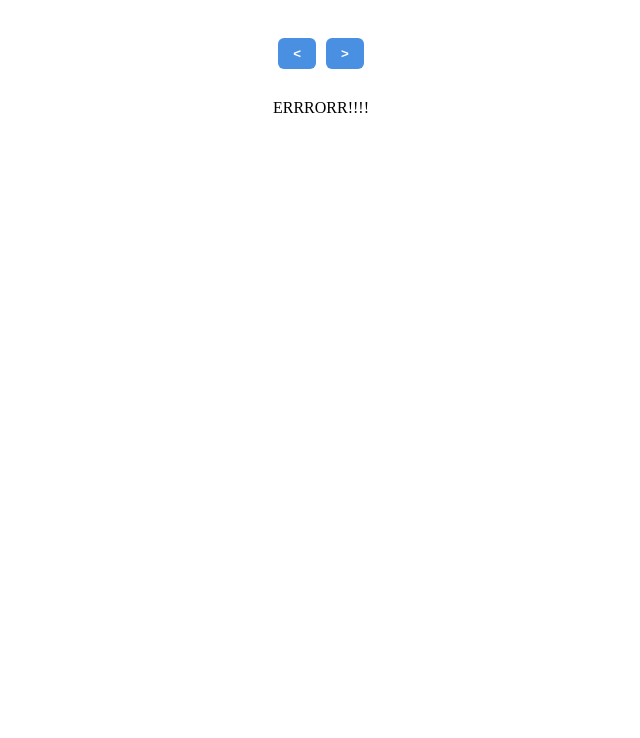
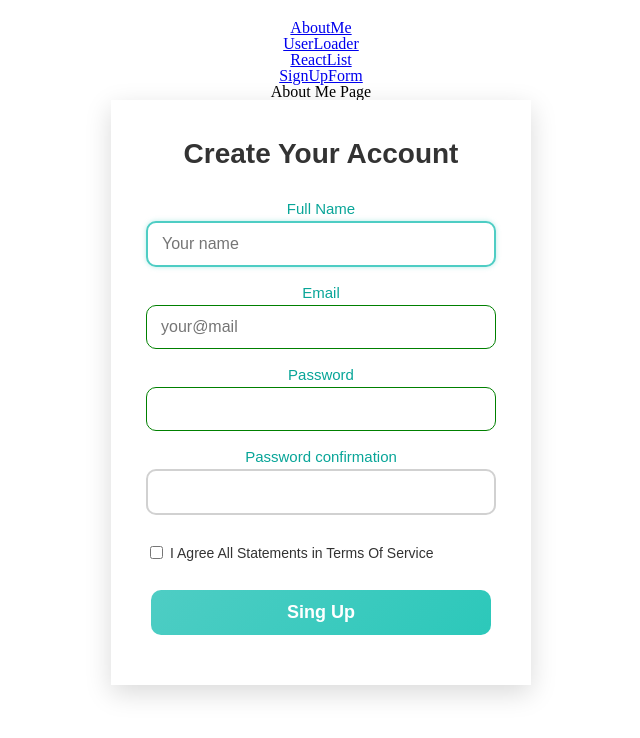
Before and after one commit to GromavVL/React-Homework, a React (Vite) app: page /signup in a window 1280 px wide. Shown: the top 738 px of the page, without its empty margins (319-959 px from the left). Built offline with nearby package versions, Linux system fonts and the light colour scheme; no server answers.

Commit message:
Task react router dom

```diff
--- a/package.json
+++ b/package.json
@@ -15,7 +15,9 @@
     "prettier-format": "^4.0.0",
     "react": "^19.1.1",
     "react-dom": "^19.1.1",
-    "react-icons": "^5.5.0"
+    "react-icons": "^5.5.0",
+    "react-router": "^7.11.0",
+    "react-router-dom": "^7.11.0"
   },
   "devDependencies": {
     "@eslint/js": "^9.33.0",
--- a/src/App.jsx
+++ b/src/App.jsx
@@ -1,9 +1,45 @@
-import UsersLoader from "./components/UsersLoader";
+import {
+  BrowserRouter as Router,
+  Routes,
+  Route,
+  Link,
+  Navigate,
+} from 'react-router-dom';
+import UsersLoader from './components/UsersLoader';
+import ReactList from './components/ReactLists';
+import SignUpForm from './components/SignUpForm';
+import AboutMe from './components/aboutMe';
+import NotFoundPage from './components/notFound';
 
 function App () {
   return (
     <>
-      <UsersLoader/>
+      <Router>
+        <nav>
+          <ul>
+            <li>
+              <Link to='/'>AboutMe</Link>
+            </li>
+            <li>
+              <Link to='/userloader'>UserLoader</Link>
+            </li>
+            <li>
+              <Link to='/list'>ReactList</Link>
+            </li>
+            <li>
+              <Link to='/signup'>SignUpForm</Link>
+            </li>
+          </ul>
+        </nav>
+        <Routes>
+          <Route path='/' element={<AboutMe />}>
+            <Route path='/userloader' element={<UsersLoader />} />
+            <Route path='/list' element={<ReactList />} />
+            <Route path='/signup' element={<SignUpForm />} />
+            <Route path='*' element={<NotFoundPage />} />
+          </Route>
+        </Routes>
+      </Router>
     </>
   );
 }
--- /dev/null
+++ b/src/components/AboutMe/index.jsx
@@ -0,0 +1,14 @@
+import { Outlet } from 'react-router-dom';
+
+function AboutMe () {
+  return (
+    <>
+      <h1>About Me Page</h1>
+      <Outlet >
+
+      </Outlet>
+    </>
+  );
+}
+
+export default AboutMe;
--- /dev/null
+++ b/src/components/NotFound/NotFoundPage.module.scss
@@ -0,0 +1,55 @@
+.errFoundWrapper {
+    display: flex;
+    flex-direction: column;
+    align-items: center;
+    justify-content: center;
+    height: 100vh;
+    background: linear-gradient(135deg, #a8c0ff, #533ac4);
+    color: #fff;
+    text-align: center;
+    font-family: 'Poppins', sans-serif;
+    animation: fadeIn 1s ease-in-out;
+  }
+
+  .numOfErr {
+    font-size: 150px;
+    font-weight: 900;
+    margin-bottom: 10px;
+    background: linear-gradient(90deg, #ff8a00, #e52e71);
+    -webkit-background-clip: text;
+    -webkit-text-fill-color: transparent;
+    animation: float 3s ease-in-out infinite;
+  }
+
+  .homeBtn {
+      padding: 12px 28px;
+    font-size: 16px;
+    font-weight: 600;
+    color: #3f2b96;
+    background: #fff;
+    border: none;
+    border-radius: 30px;
+    cursor: pointer;
+    transition: all 0.3s ease;
+
+    &:hover {
+      transform: scale(1.05);
+      background: #f3f3f3;
+    }
+  }
+
+  .textOfErr {
+    font-size: 28px;
+    margin-bottom: 15px;
+    font-weight: 500;
+  }
+
+  @keyframes float {
+    0%, 100% { transform: translateY(0); }
+    50% { transform: translateY(-10px); }
+  }
+
+  @keyframes fadeIn {
+    from { opacity: 0; transform: translateY(20px); }
+    to { opacity: 1; transform: translateY(0); }
+  }
--- /dev/null
+++ b/src/components/NotFound/index.jsx
@@ -0,0 +1,23 @@
+import React, { useEffect } from 'react';
+import styles from './NotFoundPage.module.scss';
+import { useNavigate } from 'react-router';
+
+function NotFoundPage() {
+  const navigate = useNavigate();
+
+  useEffect(() => {
+    const id = setTimeout(() => navigate('/'), 10000);
+    return () => clearInterval(id);
+  }, [navigate]);
+  return (
+    <div className={styles.errFoundWrapper}>
+      <div className={styles.numOfErr}>404</div>
+      <div className={styles.textOfErr}>Oops! Page not found</div>
+      <button className={styles.homeBtn} onClick={() => navigate('/')}>
+        Go Home
+      </button>
+    </div>
+  );
+}
+
+export default NotFoundPage;
--- a/src/components/SignUpForm/SignUpForm.module.scss
+++ b/src/components/SignUpForm/SignUpForm.module.scss
@@ -1,14 +1,11 @@
-* {
-  box-sizing: border-box;
-  font-family: "Poppins", sans-serif;
-}
-
 body {
-  background: linear-gradient(135deg, #a8edea 0%, #fed6e3 100%);
-  min-height: 100vh;
-  display: flex;
-  justify-content: center;
-  align-items: center;
+  // background: linear-gradient(135deg, #a8edea 0%, #fed6e3 100%);
+  // min-height: 100vh;
+  // display: flex;
+  // justify-content: center;
+  // align-items: center;
+  // box-sizing: border-box;
+  // font-family: 'Poppins', sans-serif;
 }
 
 .mainHome {
@@ -99,9 +96,7 @@ body {
   font-size: 18px;
   cursor: pointer;
   margin-top: 10px;
-  transition:
-    transform 0.2s ease,
-    background 0.3s ease;
+  transition: transform 0.2s ease, background 0.3s ease;
 }
 .submitSingUp:hover {
   transform: translateY(-2px);
--- a/src/main.jsx
+++ b/src/main.jsx
@@ -1,6 +1,6 @@
 import { StrictMode } from "react";
 import { createRoot } from "react-dom/client";
-// import "./index.css";
+import "./index.css";
 import App from "./App.jsx";
 
 createRoot(document.getElementById("root")).render(
```
Also changed, not shown: src/components/AboutMe/aboutMe.module.scss (added), 1 other file (tests, documents, lock files or other folders).
